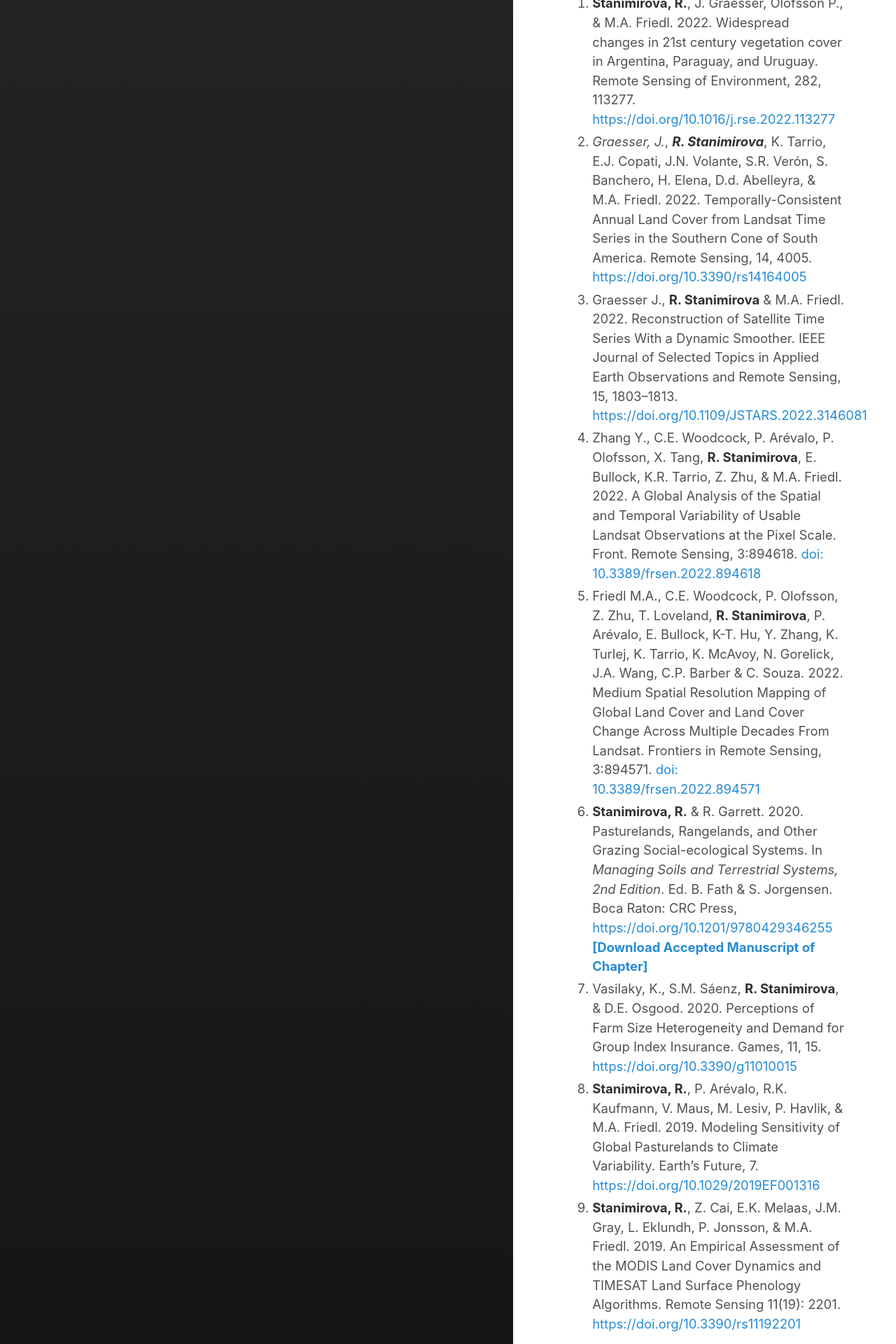
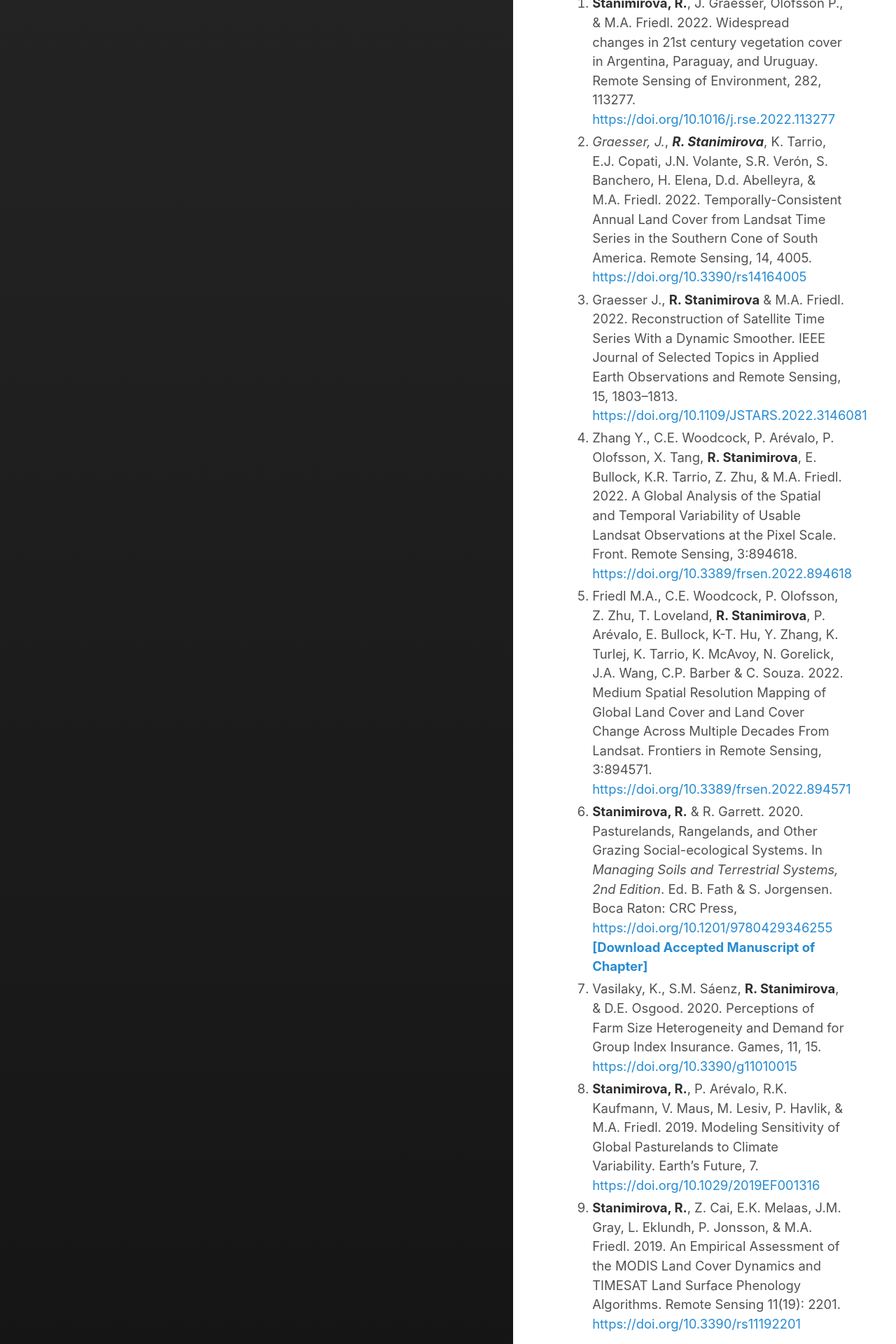
Before and after one commit to rkstan/rkstan.github.io, a Jekyll site: the page built from CurriculumVitae.md, in a window 1280 px wide. Shown: the part 2056-3976 px from the top of the page at 70% size. Built offline with Jekyll 4.4.1, drawn with Linux system fonts in a browser that asks for light colours; nearby versions of some CDN libraries; some of the changed lines change nothing that is shown.

Commit message:
Update CurriculumVitae.md

```diff
--- a/CurriculumVitae.md
+++ b/CurriculumVitae.md
@@ -40,8 +40,8 @@ Important note: Bold & italic indicates co-first authorship.
 1. **Stanimirova, R.**, J. Graesser, Olofsson P., & M.A. Friedl. 2022. Widespread changes in 21st century vegetation cover in Argentina, Paraguay, and Uruguay. Remote Sensing of Environment, 282, 113277. <a href="https://doi.org/10.1016/j.rse.2022.113277">https://doi.org/10.1016/j.rse.2022.113277</a>
 3. *Graesser, J.*, **_R. Stanimirova_**, K. Tarrio, E.J. Copati, J.N. Volante, S.R. Verón, S. Banchero, H. Elena, D.d. Abelleyra, & M.A. Friedl. 2022. Temporally-Consistent Annual Land Cover from Landsat Time Series in the Southern Cone of South America. Remote Sensing, 14, 4005. <a href="https://doi.org/10.3390/rs14164005">https://doi.org/10.3390/rs14164005</a>
 4. Graesser J., **R. Stanimirova** & M.A. Friedl. 2022. Reconstruction of Satellite Time Series With a Dynamic Smoother. IEEE Journal of Selected Topics in Applied Earth Observations and Remote Sensing, 15, 1803–1813. <a href="https://doi.org/10.1109/JSTARS.2022.3146081">https://doi.org/10.1109/JSTARS.2022.3146081</a>
-5. Zhang Y., C.E. Woodcock, P. Arévalo, P. Olofsson, X. Tang, **R. Stanimirova**, E. Bullock, K.R. Tarrio, Z. Zhu, & M.A. Friedl. 2022. A Global Analysis of the Spatial and Temporal Variability of Usable Landsat Observations at the Pixel Scale. Front. Remote Sensing, 3:894618. <a href="doi: 10.3389/frsen.2022.894618">doi: 10.3389/frsen.2022.894618</a>
-6. Friedl M.A., C.E. Woodcock, P. Olofsson, Z. Zhu, T. Loveland, **R. Stanimirova**, P. Arévalo, E. Bullock, K-T. Hu, Y. Zhang, K. Turlej, K. Tarrio, K. McAvoy, N. Gorelick, J.A. Wang, C.P. Barber & C. Souza. 2022. Medium Spatial Resolution Mapping of Global Land Cover and Land Cover Change Across Multiple Decades From Landsat. Frontiers in Remote Sensing, 3:894571. <a href="doi: 10.3389/frsen.2022.894571">doi: 10.3389/frsen.2022.894571</a>
+5. Zhang Y., C.E. Woodcock, P. Arévalo, P. Olofsson, X. Tang, **R. Stanimirova**, E. Bullock, K.R. Tarrio, Z. Zhu, & M.A. Friedl. 2022. A Global Analysis of the Spatial and Temporal Variability of Usable Landsat Observations at the Pixel Scale. Front. Remote Sensing, 3:894618. <a href="https://doi.org/10.3389/frsen.2022.894618">https://doi.org/10.3389/frsen.2022.894618</a>
+6. Friedl M.A., C.E. Woodcock, P. Olofsson, Z. Zhu, T. Loveland, **R. Stanimirova**, P. Arévalo, E. Bullock, K-T. Hu, Y. Zhang, K. Turlej, K. Tarrio, K. McAvoy, N. Gorelick, J.A. Wang, C.P. Barber & C. Souza. 2022. Medium Spatial Resolution Mapping of Global Land Cover and Land Cover Change Across Multiple Decades From Landsat. Frontiers in Remote Sensing, 3:894571. <a href="https://doi.org/10.3389/frsen.2022.894571">https://doi.org/10.3389/frsen.2022.894571</a>
 7. **Stanimirova, R.** & R. Garrett. 2020. Pasturelands, Rangelands, and Other Grazing Social-ecological Systems. In <i>Managing Soils and Terrestrial Systems, 2nd Edition</i>. Ed. B. Fath & S. Jorgensen. Boca Raton: CRC Press, <a href="https://doi.org/10.1201/9780429346255">https://doi.org/10.1201/9780429346255</a>
 <a href="../images/Stanimirova_Garrett_Grazing_systems_handbook_chapter.pdf"><b>[Download Accepted Manuscript of Chapter]</b></a> <br>
 7. Vasilaky, K., S.M. Sáenz, **R. Stanimirova**, & D.E. Osgood. 2020. Perceptions of Farm Size Heterogeneity and Demand for Group Index Insurance. Games, 11, 15. <a href="https://doi.org/10.3390/g11010015">https://doi.org/10.3390/g11010015</a>
```
